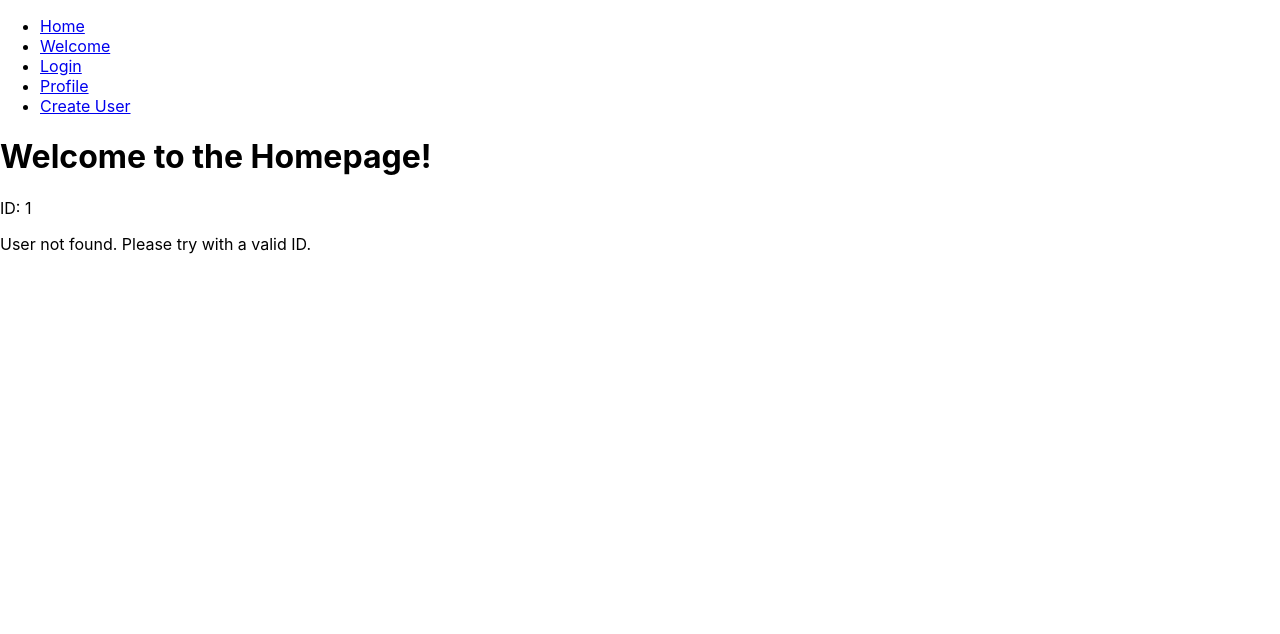
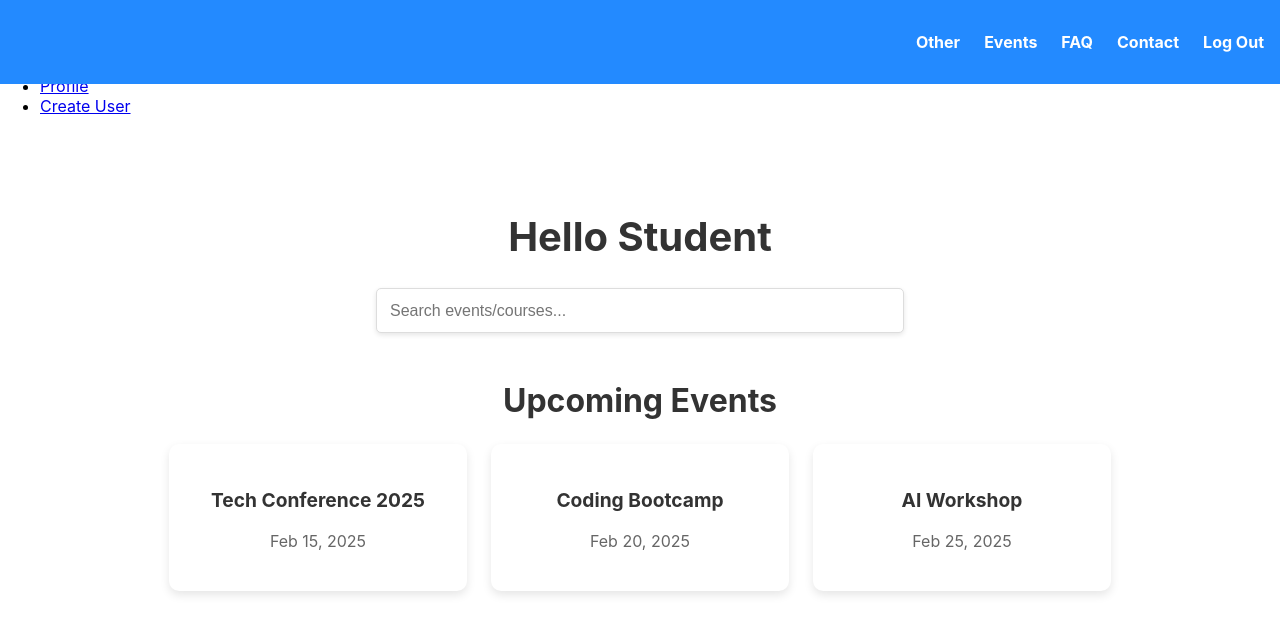
Before and after one commit to Sarmad094/eventure-app2000, a React (Create React App) app: page /home/1 in a window 1280 px wide. Before the commit this address had no page. Shown: the top 634 px of the page. Built offline with nearby package versions, Linux system fonts and the light colour scheme.

Commit message:
Core routes done

```diff
--- a/src/App.jsx
+++ b/src/App.jsx
@@ -7,10 +7,13 @@ import Home from './Components/Home';
 import Login from './Components/Login';
 import Profile from './Components/Profile';
 import CreateUser from './Components/CreateUser';
-import WelcomePage from './Components/WelcomePage'; // Endret fra Welcome til WelcomePage
+import WelcomePage from './Components/WelcomePage';
 import './Styles/Login.css';
 import './Styles/CreateUser.css';
 import './Styles/WelcomePage.css';
+import './Styles/Home.css';
+
+
 
 const App = () => {
   return (
@@ -21,20 +24,20 @@ const App = () => {
             <div>
               <nav>
                 <ul>
+                  <li><Link to="/welcome/1">Welcome</Link></li>
                   <li><Link to="/home/1">Home</Link></li>
-                  <li><Link to="/welcome/1">Welcome</Link></li>
                   <li><Link to="/login/1">Login</Link></li>
                   <li><Link to="/profile/1">Profile</Link></li>
-                  <li><Link to="/cuser/1">Create User</Link></li>
+                  <li><Link to="/cuser">Create User</Link></li>
                 </ul>
               </nav>
 
               <Routes>
+                <Route path="/welcome/:id" element={<WelcomePage />} />
                 <Route path="/home/:id" element={<Home />} />
-                <Route path="/welcome/:id" element={<WelcomePage />} /> {/* Endret her */}
                 <Route path="/login/:id" element={<Login />} />
                 <Route path="/profile/:id" element={<Profile />} />
-                <Route path="/cuser/:id" element={<CreateUser />} />
+                <Route path="/cuser" element={<CreateUser />} />
               </Routes>
             </div>
           </EventProvider>
--- a/src/Components/Home.jsx
+++ b/src/Components/Home.jsx
@@ -1,26 +1,74 @@
-import React from 'react';
-import { useParams } from 'react-router-dom';
+import React, { useState } from "react";
+import "../Styles/Home.css";
 
-const Home = () => {
-  const { id } = useParams();
+export default function Home() {
+  const [searchQuery, setSearchQuery] = useState("");
 
-  // Hent lagret bruker fra localStorage
-  const storedUser = JSON.parse(localStorage.getItem('user'));
+  const handleSearchChange = (e) => {
+    setSearchQuery(e.target.value);
+  };
+
+  const events = [
+    { id: 1, title: "Tech Conference 2025", date: "Feb 15, 2025" },
+    { id: 2, title: "Coding Bootcamp", date: "Feb 20, 2025" },
+    { id: 3, title: "AI Workshop", date: "Feb 25, 2025" },
+  ];
+
+  const handleEventRegistration = (eventTitle) => {
+    alert(`You have registered for ${eventTitle}`);
+  };
 
   return (
-    <div>
-      <h1>Welcome to the Homepage!</h1>
-      <p>ID: {id}</p>
-      {storedUser ? (
-        <>
-          <p>Hello, {storedUser.email}!</p>
-          <p>This is the homepage where you can explore the services, upcoming events, and resources.</p>
-        </>
-      ) : (
-        <p>User not found. Please try with a valid ID.</p>
-      )}
+    <div className="homepage">
+
+      <header className="header">
+        <nav className="nav">
+          <ul className="nav-links">
+            <li><a href="#other">Other</a></li>
+            <li><a href="#events">Events</a></li>
+            <li><a href="#faq">FAQ</a></li>
+            <li><a href="#contact">Contact</a></li>
+            <li><a href="#logout" className="log-out-link">Log Out</a></li>
+          </ul>
+        </nav>
+      </header>
+
+
+      <div className="hello-message">
+        <h1>Hello Student</h1>
+      </div>
+
+
+      <div className="search-container">
+        <input
+          type="text"
+          placeholder="Search events/courses..."
+          value={searchQuery}
+          onChange={handleSearchChange}
+          className="search-bar"
+        />
+      </div>
+
+
+      <div className="upcoming-events" id="events">
+        <h2>Upcoming Events</h2>
+        <div className="event-row">
+          {events
+            .filter((event) =>
+              event.title.toLowerCase().includes(searchQuery.toLowerCase())
+            )
+            .map((event) => (
+              <div
+                key={event.id}
+                className="event-card"
+                onClick={() => handleEventRegistration(event.title)}
+              >
+                <h3>{event.title}</h3>
+                <p>{event.date}</p>
+              </div>
+            ))}
+        </div>
+      </div>
     </div>
   );
-};
-
-export default Home;
+}
--- a/src/Components/Login.jsx
+++ b/src/Components/Login.jsx
@@ -1,39 +1,33 @@
-import React, { useState } from 'react';
-import { useNavigate } from 'react-router-dom';
-import '../Styles/Login.css';
+import React, { useState } from "react";
+import { useNavigate } from "react-router-dom";
+import "../Styles/Login.css";
+import { login } from "../Services/userService";
 
 const Login = () => {
   const navigate = useNavigate();
   const [formData, setFormData] = useState({
-    email: '',
-    password: ''
+    email: "",
+    password: "",
   });
 
   const handleChange = (e) => {
     const { name, value } = e.target;
-    setFormData({
-      ...formData,
-      [name]: value
-    });
+    setFormData({ ...formData, [name]: value });
   };
 
-  const handleSubmit = (e) => {
+  const handleSubmit = async (e) => {
     e.preventDefault();
-    console.log('Form submitted:', formData);
-
-    // Hent lagrede brukerdata fra localStorage
-    const storedUser = JSON.parse(localStorage.getItem('user'));
-
-    // Sjekk om de lagrede dataene matcher det brukeren har skrevet inn
-    if (storedUser && formData.email === storedUser.email && formData.password === storedUser.password) {
-      navigate(`/home/1`); // Naviger til Home med ID 1
-    } else {
-      alert('Invalid credentials');
+    try {
+      const user = await login(formData.email, formData.password);
+      console.log("User logged in:", user);
+      navigate(`/home/${user.id}`);
+    } catch (error) {
+      alert(error.message);
     }
   };
 
   const handleRegister = () => {
-    navigate('/cuser'); // Naviger til CreateUser-siden
+    navigate("/cuser");
   };
 
   return (
@@ -71,10 +65,9 @@ const Login = () => {
             <button type="submit" className="button">Login</button>
           </div>
         </form>
-
         <div className="form-footer">
           <p>
-            Don't have an account?{' '}
+            Don't have an account?{" "}
             <button onClick={handleRegister} className="link-button">
               Register here
             </button>
--- a/src/Components/Profile.jsx
+++ b/src/Components/Profile.jsx
@@ -4,7 +4,7 @@ import { useParams } from 'react-router-dom';
 const Profile = () => {
   const { id } = useParams();
 
-  // In a real application, you might fetch user data based on this ID
+
   const userData = {
     1: { name: 'Sarmad', email: 'sarmad@usn.no' },
     2: { name: 'Zaurbek', email: 'zaurbek@usn.no' }
--- a/src/Components/WelcomePage.jsx
+++ b/src/Components/WelcomePage.jsx
@@ -1,8 +1,16 @@
 import React from "react";
-import "../Styles/WelcomePage.css"; // Endret fra ./Styles/WelcomePage.css til ../Styles/WelcomePage.css
-import logo from '../Styles/logo.png'; // Endret fra ./Styles/logo.png til ../Styles/logo.png
+import { useNavigate } from 'react-router-dom';
+import "../Styles/WelcomePage.css";
+import logo from '../Styles/logo.png';
 
 export default function WelcomePage() {
+  const navigate = useNavigate();
+
+
+  const handleStudentClick = () => {
+    navigate('/login/1');
+  };
+
   return (
     <div className="center-content">
       <img src={logo} alt="Logo" className="logo" />
@@ -13,7 +21,7 @@ export default function WelcomePage() {
             <p className="subtitle">We're excited to have you here. Choose your path below.</p>
             <div className="button-group">
               <button className="custom-button">We are a company</button>
-              <button className="custom-button">I am a student</button>
+              <button className="custom-button" onClick={handleStudentClick}>I am a student</button>
             </div>
           </div>
         </div>
--- /dev/null
+++ b/src/Services/userService.js
@@ -0,0 +1,24 @@
+const users = [
+    { id: 1, email: "test@student.com", password: "password123", name: "Test Student" },
+    { id: 2, email: "company@example.com", password: "secure123", name: "Example Company" },
+  ];
+
+
+  export const login = async (email, password) => {
+    const user = users.find((u) => u.email === email && u.password === password);
+    if (!user) {
+      throw new Error("Invalid credentials");
+    }
+    return { id: user.id, name: user.name, email: user.email };
+  };
+
+
+  export const register = async (email, password, name) => {
+    const userExists = users.some((u) => u.email === email);
+    if (userExists) {
+      throw new Error("User already exists");
+    }
+    const newUser = { id: users.length + 1, email, password, name };
+    users.push(newUser);
+    return { id: newUser.id, name: newUser.name, email: newUser.email };
+  };
--- /dev/null
+++ b/src/Styles/Home.css
@@ -0,0 +1,127 @@
+
+.home {
+    font-family: Arial, sans-serif;
+    background-color: #f9f9f9;
+    padding: 2rem;
+  }
+
+  .header {
+    background-color: #238aff;
+    padding: 1rem;
+    display: flex;
+    justify-content: flex-end;
+    align-items: center;
+    color: white;
+    position: fixed;
+    top: 0;
+    left: 0;
+    width: 100%;
+    z-index: 100;
+  }
+
+  .nav-links {
+    list-style: none;
+    display: flex;
+    gap: 1.5rem;
+    margin-right: 2rem;
+  }
+
+  .nav a {
+    text-decoration: none;
+    color: white;
+    font-weight: bold;
+    transition: color 0.3s ease;
+  }
+
+  .nav a:hover {
+    color: #f0f0f0;
+  }
+
+  .log-out-link {
+    text-decoration: none;
+    color: white;
+    font-weight: bold;
+    transition: color 0.3s ease;
+  }
+
+  .log-out-link:hover {
+    color: #f0f0f0;
+  }
+
+
+  .hello-message {
+    text-align: center;
+    margin-top: 6rem;
+  }
+
+  .hello-message h1 {
+    font-size: 2.5rem;
+    color: #333;
+  }
+
+
+  .search-container {
+    text-align: center;
+    margin-top: 1rem;
+  }
+
+  .search-bar {
+    padding: 0.8rem;
+    width: 60%;
+    max-width: 500px;
+    border: 1px solid #ddd;
+    border-radius: 5px;
+    font-size: 1rem;
+    outline: none;
+    box-shadow: 0 2px 5px rgba(0, 0, 0, 0.1);
+  }
+
+  .search-bar:focus {
+    border-color: #238aff;
+  }
+
+
+  .upcoming-events {
+    margin-top: 3rem;
+    text-align: center;
+  }
+
+  .upcoming-events h2 {
+    font-size: 2rem;
+    color: #333;
+    margin-bottom: 1.5rem;
+  }
+
+  .event-row {
+    display: flex;
+    gap: 1.5rem;
+    justify-content: center;
+    flex-wrap: wrap;
+  }
+
+  .event-card {
+    background-color: white;
+    padding: 1.5rem;
+    border-radius: 10px;
+    box-shadow: 0 4px 10px rgba(0, 0, 0, 0.1);
+    text-align: center;
+    cursor: pointer;
+    transition: transform 0.3s ease, box-shadow 0.3s ease;
+    width: 250px;
+  }
+
+  .event-card:hover {
+    transform: translateY(-5px);
+    box-shadow: 0 8px 15px rgba(0, 0, 0, 0.15);
+  }
+
+  .event-card h3 {
+    font-size: 1.2rem;
+    color: #333;
+  }
+
+  .event-card p {
+    font-size: 1rem;
+    color: #666;
+    margin-top: 0.5rem;
+  }
--- a/src/Styles/Login.css
+++ b/src/Styles/Login.css
@@ -1,4 +1,4 @@
-/* Login.css */
+
 .container {
     display: flex;
     justify-content: center;
--- a/src/Styles/WelcomePage.css
+++ b/src/Styles/WelcomePage.css
@@ -1,21 +1,20 @@
-/* WelcomePage.css */
 
 .center-content {
     display: flex;
     justify-content: center;
     align-items: center;
     height: 100vh;
-    background: linear-gradient(135deg, #ffffff, #a3cfff, #66c2ff, #007bb5); /* Fra hvit til blå */
+    background: linear-gradient(135deg, #ffffff, #a3cfff, #66c2ff, #007bb5);
     position: relative;
   }
 
 
 
   .logo {
-    position: absolute; /* Plasserer logoen absolutt i forhold til parent container */
-    top: 20px; /* Plassere logoen 20px fra toppen */
-    left: 20px; /* Plassere logoen 20px fra venstre */
-    width: 300px; /* Juster størrelsen på logoen */
+    position: absolute;
+    top: 20px;
+    left: 20px;
+    width: 300px;
   }
 
   .card-wrapper {
```
Also changed, not shown: src/Components/CreateUser.jsx (+20 -25 lines).
